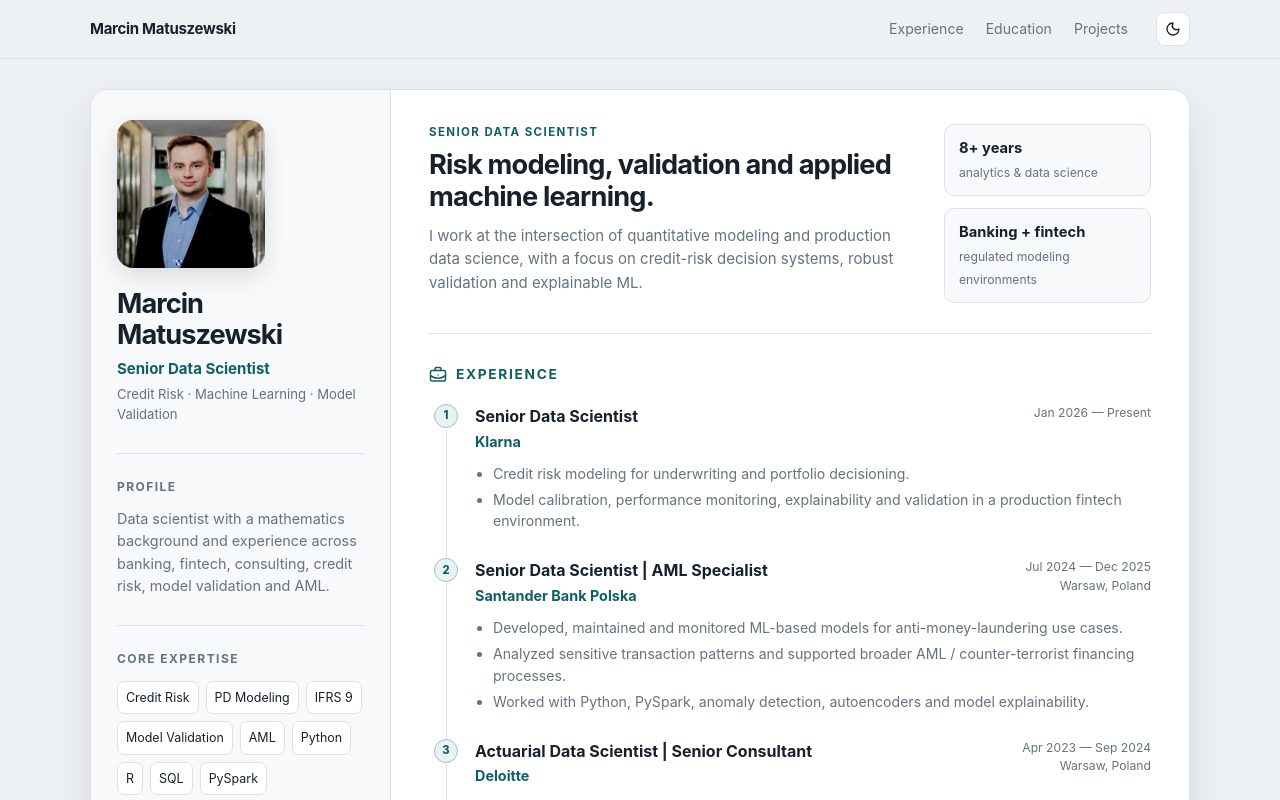
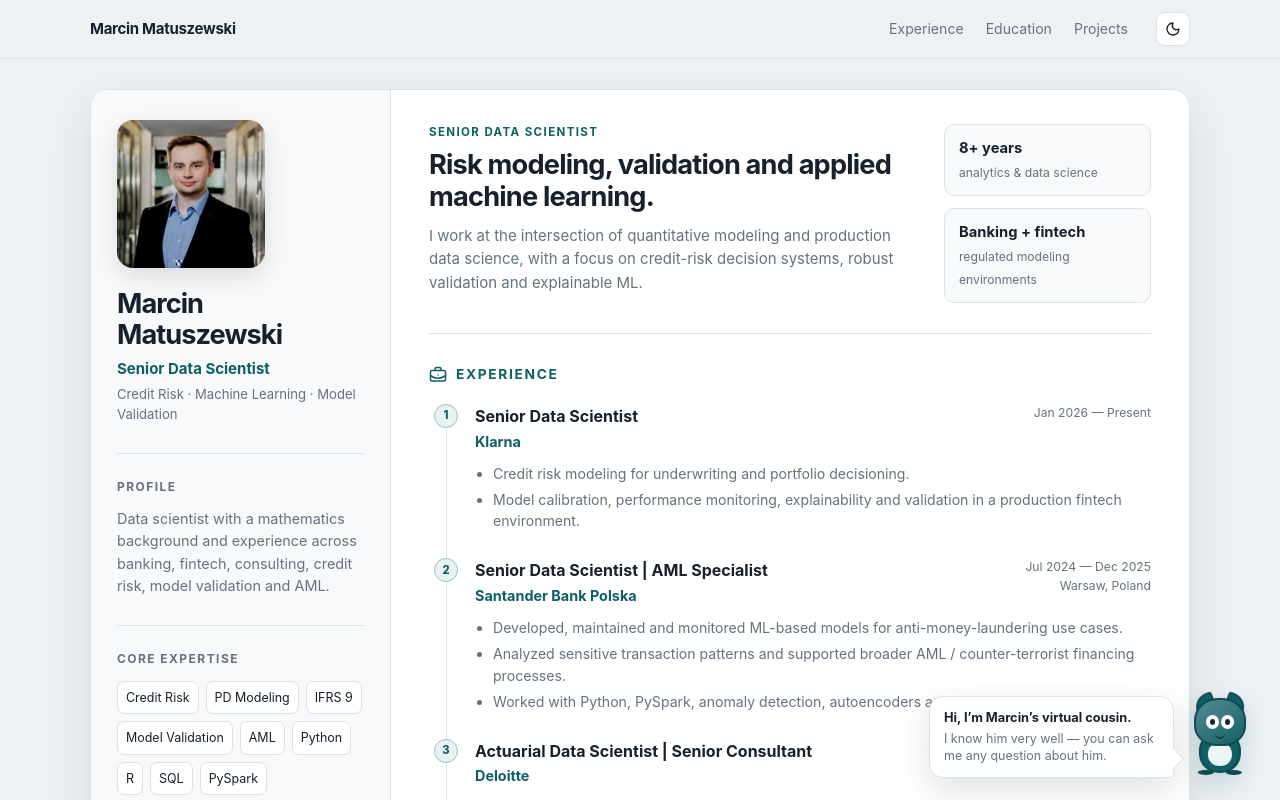
Before and after one commit to marcinmat7/my_cv_page, a React (Vite) app: page / in a window 1280 px wide. Shown: the top 800 px of the page. Built offline with nearby package versions, Linux system fonts and the light colour scheme.

Commit message:
style: add animated virtual cousin widget

```diff
--- a/src/styles.css
+++ b/src/styles.css
@@ -103,3 +103,170 @@
   .cert-grid{grid-template-columns:1fr}
   .summary-card h2{font-size:1.45rem}
 }
+
+/* Virtual cousin — stage 1 teaser */
+.virtual-cousin{
+  position:fixed;
+  right:26px;
+  bottom:22px;
+  z-index:30;
+  display:flex;
+  align-items:flex-end;
+  gap:12px;
+  pointer-events:none;
+}
+.cousin-bubble{
+  position:relative;
+  width:245px;
+  padding:12px 14px;
+  border:1px solid var(--line);
+  border-radius:14px 14px 4px 14px;
+  background:var(--paper);
+  box-shadow:0 12px 34px rgba(28,39,49,.14);
+  font-size:.78rem;
+  line-height:1.4;
+  color:var(--muted);
+  animation:cousin-bubble-in .45s ease-out both;
+}
+.cousin-bubble:after{
+  content:"";
+  position:absolute;
+  right:-8px;
+  bottom:11px;
+  width:14px;
+  height:14px;
+  background:var(--paper);
+  border-right:1px solid var(--line);
+  border-bottom:1px solid var(--line);
+  transform:rotate(-45deg);
+}
+.cousin-bubble strong{
+  display:block;
+  color:var(--text);
+  font-size:.8rem;
+  margin-bottom:3px;
+}
+.cousin-bubble span{display:block}
+.cousin-creature{
+  pointer-events:auto;
+  position:relative;
+  width:68px;
+  height:82px;
+  padding:0;
+  border:0;
+  background:transparent;
+  cursor:default;
+  filter:drop-shadow(0 9px 12px rgba(15,95,103,.18));
+  animation:cousin-float 3.4s ease-in-out infinite;
+}
+.cousin-face{
+  position:absolute;
+  left:8px;
+  top:5px;
+  width:52px;
+  height:48px;
+  border:2px solid color-mix(in srgb,var(--accent) 78%,#000);
+  border-radius:46% 46% 42% 42%;
+  background:linear-gradient(145deg,color-mix(in srgb,var(--accent) 72%,#fff),var(--accent));
+  z-index:3;
+}
+.cousin-ear{
+  position:absolute;
+  top:1px;
+  width:20px;
+  height:22px;
+  border:2px solid color-mix(in srgb,var(--accent) 78%,#000);
+  background:var(--accent);
+  z-index:1;
+}
+.cousin-ear-left{
+  left:9px;
+  border-radius:15px 3px 7px 4px;
+  transform:rotate(-19deg);
+}
+.cousin-ear-right{
+  right:9px;
+  border-radius:3px 15px 4px 7px;
+  transform:rotate(19deg);
+}
+.cousin-eye{
+  position:absolute;
+  top:15px;
+  width:13px;
+  height:14px;
+  border-radius:50%;
+  background:#fff;
+  display:grid;
+  place-items:center;
+}
+.cousin-eye-left{left:10px}
+.cousin-eye-right{right:10px}
+.cousin-eye i{
+  width:5px;
+  height:6px;
+  border-radius:50%;
+  background:#17212b;
+  display:block;
+}
+.cousin-mouth{
+  position:absolute;
+  left:50%;
+  top:34px;
+  width:10px;
+  height:5px;
+  border-bottom:2px solid #17383b;
+  border-radius:0 0 10px 10px;
+  transform:translateX(-50%);
+}
+.cousin-body{
+  position:absolute;
+  left:13px;
+  bottom:2px;
+  width:42px;
+  height:40px;
+  border:2px solid color-mix(in srgb,var(--accent) 78%,#000);
+  border-radius:42% 42% 48% 48%;
+  background:var(--accent);
+}
+.cousin-belly{
+  position:absolute;
+  left:50%;
+  bottom:5px;
+  width:24px;
+  height:24px;
+  border-radius:50% 50% 46% 46%;
+  background:color-mix(in srgb,var(--accent-soft) 80%,#fff);
+  transform:translateX(-50%);
+}
+.cousin-creature:after,
+.cousin-creature:before{
+  content:"";
+  position:absolute;
+  bottom:0;
+  width:16px;
+  height:5px;
+  border-radius:50%;
+  background:color-mix(in srgb,var(--accent) 76%,#000);
+  z-index:4;
+}
+.cousin-creature:before{left:12px}
+.cousin-creature:after{right:12px}
+@keyframes cousin-float{
+  0%,100%{transform:translateY(0) rotate(-1deg)}
+  50%{transform:translateY(-5px) rotate(1deg)}
+}
+@keyframes cousin-bubble-in{
+  from{opacity:0;transform:translateY(7px) scale(.98)}
+  to{opacity:1;transform:translateY(0) scale(1)}
+}
+@media(max-width:760px){
+  .virtual-cousin{right:12px;bottom:12px;gap:8px}
+  .cousin-bubble{width:205px;font-size:.73rem;padding:10px 12px}
+  .cousin-creature{width:58px;height:70px;transform:scale(.9);transform-origin:bottom right}
+}
+@media(max-width:480px){
+  .cousin-bubble{width:180px}
+}
+@media(prefers-reduced-motion:reduce){
+  .cousin-creature,.cousin-bubble{animation:none}
+}
```
